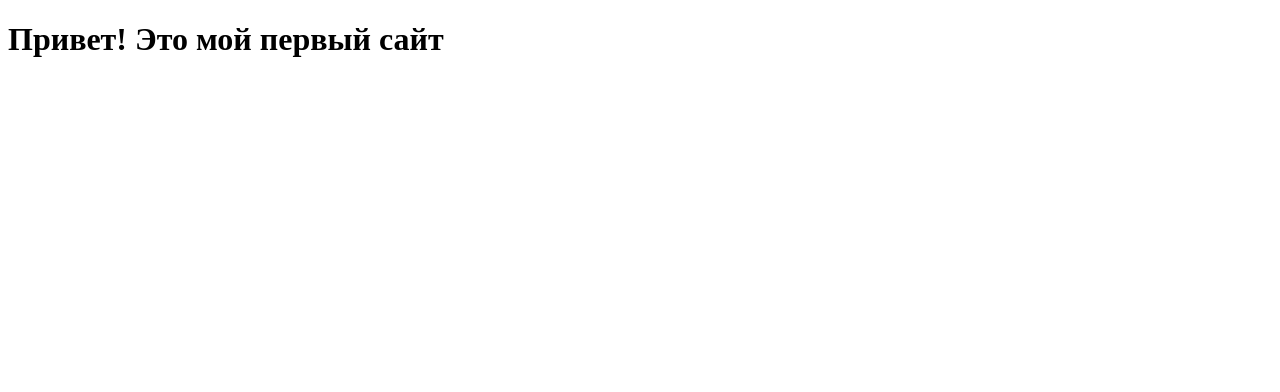
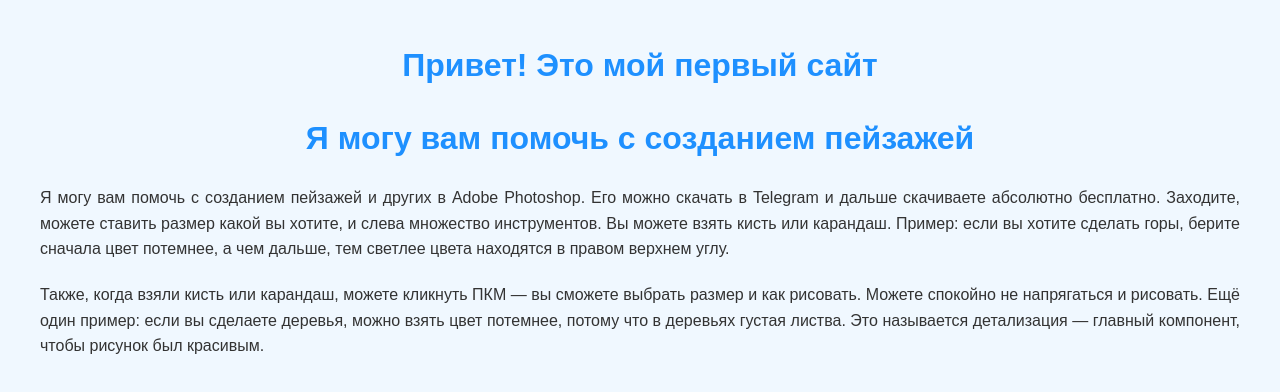
Before and after one commit to Aizhan769/myyysiteee, a plain HTML site: page index.html in a window 1280 px wide. Drawn offline with Linux system fonts and the light colour scheme.

Commit message:
Update index.html

```diff
--- a/index.html
+++ b/index.html
@@ -8,3 +8,40 @@
   <h1>Привет! Это мой первый сайт</h1>
 </body>
 </html>
+<!DOCTYPE html>
+<html>
+<head>
+  <meta charset="UTF-8">
+  <title>Мой сайт</title>
+  <style>
+    body {
+      font-family: Arial, sans-serif;
+      background-color: #f0f8ff;
+      margin: 40px;
+      line-height: 1.6;
+      color: #333;
+    }
+    h1 {
+      color: #1e90ff;
+      text-align: center;
+    }
+    p {
+      margin-bottom: 20px;
+      text-align: justify;
+    }
+  </style>
+</head>
+<body>
+
+<h1>Я могу вам помочь с созданием пейзажей</h1>
+
+<p>
+Я могу вам помочь с созданием пейзажей и других в Adobe Photoshop. Его можно скачать в Telegram и дальше скачиваете абсолютно бесплатно. Заходите, можете ставить размер какой вы хотите, и слева множество инструментов. Вы можете взять кисть или карандаш. Пример: если вы хотите сделать горы, берите сначала цвет потемнее, а чем дальше, тем светлее цвета находятся в правом верхнем углу.
+</p>
+
+<p>
+Также, когда взяли кисть или карандаш, можете кликнуть ПКМ — вы сможете выбрать размер и как рисовать. Можете спокойно не напрягаться и рисовать. Ещё один пример: если вы сделаете деревья, можно взять цвет потемнее, потому что в деревьях густая листва. Это называется детализация — главный компонент, чтобы рисунок был красивым.
+</p>
+
+</body>
+</html>
```
